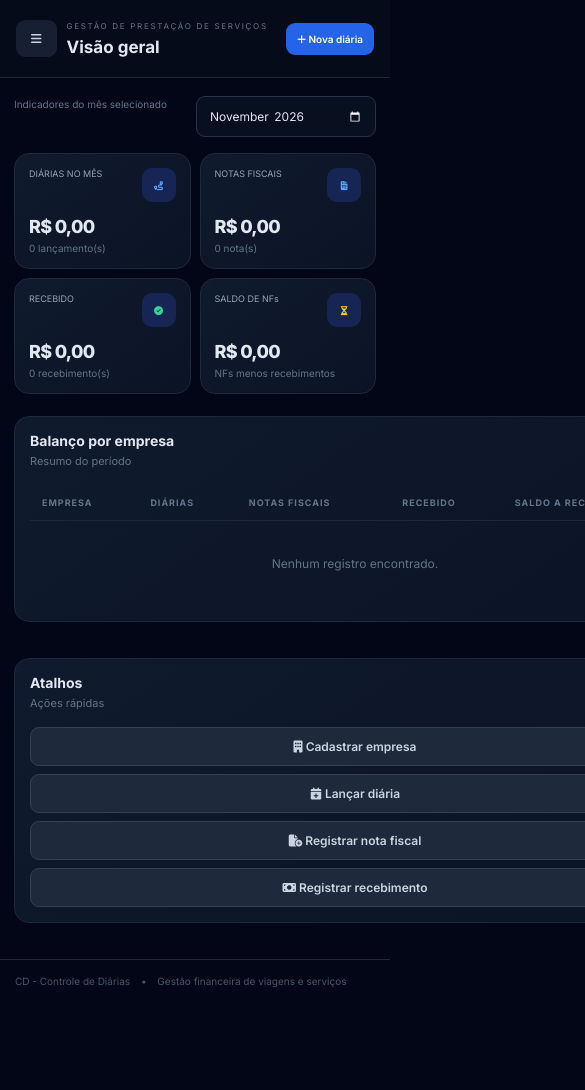
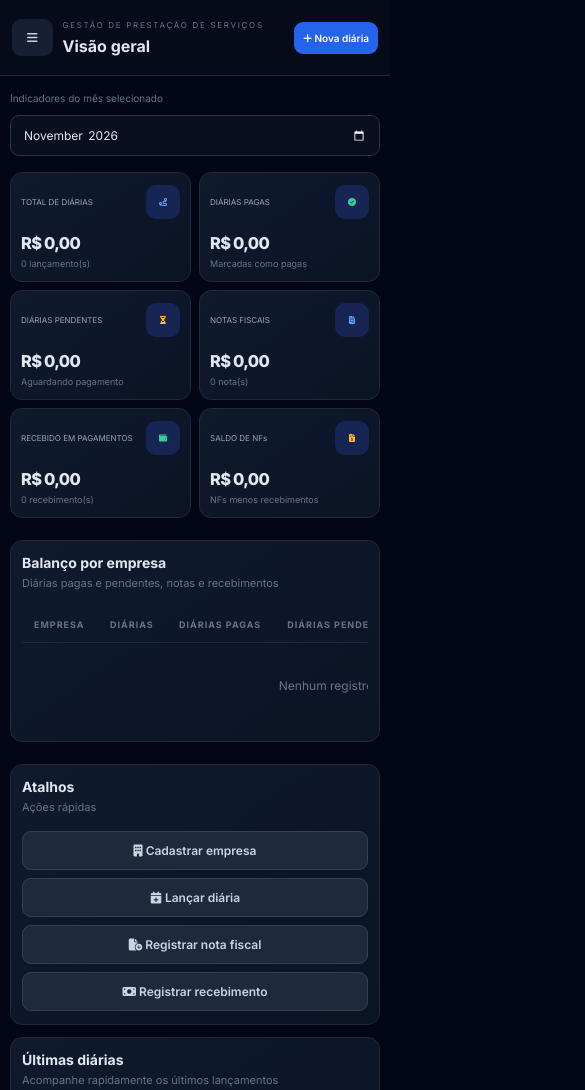
Before and after one commit to maickontrabalho-blip/-controle-diarias, a plain HTML site: page index.html in a window 390 px wide. Shown: the top 1090 px of the page, 585 px wide, since content can reach past the window. Before the commit the page ends 1002 px from the top, so only its background shows below. Drawn offline with nearby package versions, Linux system fonts and the light colour scheme; a script that the page names is missing.

Commit message:
Add files via upload

```diff
--- a/app.js
+++ b/app.js
@@ -30,6 +30,7 @@
   function table(headers,rows,empty='Nenhum registro encontrado.'){return `<div class="table-wrap"><table><thead><tr>${headers.map(h=>`<th>${h}</th>`).join('')}</tr></thead><tbody>${rows||`<tr><td colspan="${headers.length}" class="empty">${empty}</td></tr>`}</tbody></table></div>`;}
   function render(){
     $('#page-title').textContent=titles[state.page]||'Visão geral';
+    document.querySelectorAll('.nav-link').forEach(x=>x.classList.toggle('active',x.dataset.page===state.page));
     const root=$('#page-content');
     const pages={dashboard:dashboard,empresas:companies,diarias:diaries,notas:invoices,recebiveis:payments,relatorios:reports,configuracoes:settings};
     root.innerHTML=(pages[state.page]||dashboard)();
@@ -37,11 +38,14 @@
   }
   function dashboard(){
     const d=monthFilter(state.diarias), n=monthFilter(state.notas), r=monthFilter(state.recebiveis);
-    const totalD=sum(d,'valor_total'), totalN=sum(n), totalR=sum(r);
-    const rows=state.empresas.map(e=>{const ds=d.filter(x=>x.empresa_id===e.id),ns=n.filter(x=>x.empresa_id===e.id),rs=r.filter(x=>x.empresa_id===e.id);return `<tr><td><b>${esc(e.nome_fantasia||e.razao_social)}</b></td><td>${money(sum(ds,'valor_total'))}</td><td>${money(sum(ns))}</td><td class="green">${money(sum(rs))}</td><td class="amber">${money(Math.max(0,sum(ns)-sum(rs)))}</td></tr>`}).join('');
-    return `<div class="toolbar" style="justify-content:space-between;margin-bottom:16px"><span class="hint">Indicadores do mês selecionado</span><input class="field" style="max-width:180px" type="month" id="month-filter" value="${state.month}"></div>
-    <div class="grid-stats">${stat('DIÁRIAS NO MÊS',money(totalD),'fa-solid fa-route','blue',`${d.length} lançamento(s)`)}${stat('NOTAS FISCAIS',money(totalN),'fa-solid fa-file-invoice','blue',`${n.length} nota(s)`)}${stat('RECEBIDO',money(totalR),'fa-solid fa-circle-check','green',`${r.length} recebimento(s)`)}${stat('SALDO DE NFs',money(Math.max(0,totalN-totalR)),'fa-solid fa-hourglass-half','amber','NFs menos recebimentos')}</div>
-    <div class="two-col">${panel('Balanço por empresa','Resumo do período',table(['Empresa','Diárias','Notas fiscais','Recebido','Saldo a receber'],rows))}${panel('Atalhos','Ações rápidas',`<div class="grid gap-2"><button class="secondary-btn" data-open="empresa"><i class="fa-solid fa-building"></i> Cadastrar empresa</button><button class="secondary-btn" data-open="diaria"><i class="fa-solid fa-calendar-plus"></i> Lançar diária</button><button class="secondary-btn" data-open="nota"><i class="fa-solid fa-file-circle-plus"></i> Registrar nota fiscal</button><button class="secondary-btn" data-open="recebivel"><i class="fa-solid fa-money-bill"></i> Registrar recebimento</button></div>`)}</div>`;
+    const totalD=sum(d,'valor_total'), paidD=sum(d.filter(x=>(x.status_pagamento||'Pendente')==='Pago'),'valor_total');
+    const pendingD=Math.max(0,totalD-paidD), totalN=sum(n), totalR=sum(r);
+    const rows=state.empresas.map(e=>{const ds=d.filter(x=>x.empresa_id===e.id),ns=n.filter(x=>x.empresa_id===e.id),rs=r.filter(x=>x.empresa_id===e.id);const td=sum(ds,'valor_total'),pd=sum(ds.filter(x=>(x.status_pagamento||'Pendente')==='Pago'),'valor_total');return `<tr><td><b>${esc(e.nome_fantasia||e.razao_social)}</b></td><td>${money(td)}</td><td class="green">${money(pd)}</td><td class="amber">${money(Math.max(0,td-pd))}</td><td>${money(sum(ns))}</td><td>${money(sum(rs))}</td><td class="amber">${money(Math.max(0,sum(ns)-sum(rs)))}</td></tr>`}).join('');
+    const recent=[...d].sort((a,b)=>String(b.data||'').localeCompare(String(a.data||''))).slice(0,5).map(x=>`<tr><td>${dateBR(x.data)}</td><td>${esc(companyName(x.empresa_id))}</td><td>${money(x.valor_total)}</td><td><span class="pill ${(x.status_pagamento||'Pendente')==='Pago'?'green':'amber'}">${esc(x.status_pagamento||'Pendente')}</span></td></tr>`).join('');
+    return `<div class="toolbar dashboard-filter"><span class="hint">Indicadores do mês selecionado</span><input class="field month-input" type="month" id="month-filter" value="${state.month}"></div>
+    <div class="grid-stats">${stat('TOTAL DE DIÁRIAS',money(totalD),'fa-solid fa-route','blue',`${d.length} lançamento(s)`)}${stat('DIÁRIAS PAGAS',money(paidD),'fa-solid fa-circle-check','green','Marcadas como pagas')}${stat('DIÁRIAS PENDENTES',money(pendingD),'fa-solid fa-hourglass-half','amber','Aguardando pagamento')}${stat('NOTAS FISCAIS',money(totalN),'fa-solid fa-file-invoice','blue',`${n.length} nota(s)`)}${stat('RECEBIDO EM PAGAMENTOS',money(totalR),'fa-solid fa-wallet','green',`${r.length} recebimento(s)`)}${stat('SALDO DE NFs',money(Math.max(0,totalN-totalR)),'fa-solid fa-file-invoice-dollar','amber','NFs menos recebimentos')}</div>
+    <div class="two-col">${panel('Balanço por empresa','Diárias pagas e pendentes, notas e recebimentos',table(['Empresa','Diárias','Diárias pagas','Diárias pendentes','Notas fiscais','Recebido','Saldo de NFs'],rows))}${panel('Atalhos','Ações rápidas',`<div class="grid gap-2"><button class="secondary-btn" data-open="empresa"><i class="fa-solid fa-building"></i> Cadastrar empresa</button><button class="secondary-btn" data-open="diaria"><i class="fa-solid fa-calendar-plus"></i> Lançar diária</button><button class="secondary-btn" data-open="nota"><i class="fa-solid fa-file-circle-plus"></i> Registrar nota fiscal</button><button class="secondary-btn" data-open="recebivel"><i class="fa-solid fa-money-bill"></i> Registrar recebimento</button></div>`)}</div>
+    ${panel('Últimas diárias','Acompanhe rapidamente os últimos lançamentos',table(['Data','Empresa','Valor','Situação'],recent,'Nenhuma diária registrada neste mês.'))}`;
   }
   function companies(){
     const q=($('#search')?.value||'').toLowerCase();
@@ -49,8 +53,8 @@
     return panel('Empresas tomadoras','Cadastre e mantenha os dados das empresas contratantes',`<div class="toolbar" style="margin-bottom:14px"><input id="search" class="search" placeholder="Buscar empresa ou CNPJ"><button class="primary-btn" data-open="empresa"><i class="fa fa-plus"></i> Nova empresa</button></div>${table(['Empresa','CNPJ','Telefone','E-mail','Ações'],rows,'Cadastre sua primeira empresa.')}`);
   }
   function diaries(){
-    const rows=state.diarias.map(x=>`<tr><td>${dateBR(x.data)}</td><td>${esc(companyName(x.empresa_id))}</td><td>${esc(x.veiculo_tipo||'—')}</td><td>${esc(x.rota||'—')}</td><td>${money(x.valor_total)}</td><td><button class="mini-btn" data-delete="diarias" data-id="${x.id}"><i class="fa fa-trash"></i></button></td></tr>`).join('');
-    return panel('Diárias trabalhadas','Histórico de serviços e viagens',`<div class="toolbar" style="margin-bottom:14px"><input class="field" style="max-width:180px" type="month" id="month-filter" value="${state.month}"><button class="primary-btn" data-open="diaria"><i class="fa fa-plus"></i> Nova diária</button></div>${table(['Data','Empresa','Veículo','Rota / observação','Valor','Ações'],rows)}`);
+    const rows=monthFilter(state.diarias).map(x=>`<tr><td>${dateBR(x.data)}</td><td>${esc(companyName(x.empresa_id))}</td><td>${esc(x.veiculo_tipo||'—')}</td><td>${esc(x.rota||'—')}</td><td>${money(x.valor_total)}</td><td><span class="pill ${(x.status_pagamento||'Pendente')==='Pago'?'green':'amber'}">${esc(x.status_pagamento||'Pendente')}</span></td><td><button class="mini-btn" data-edit="diaria" data-id="${x.id}" title="Editar situação"><i class="fa fa-pen"></i></button> <button class="mini-btn" data-delete="diarias" data-id="${x.id}"><i class="fa fa-trash"></i></button></td></tr>`).join('');
+    return panel('Diárias trabalhadas','Histórico de serviços e viagens',`<div class="toolbar" style="margin-bottom:14px"><input class="field month-input" type="month" id="month-filter" value="${state.month}"><button class="primary-btn" data-open="diaria"><i class="fa fa-plus"></i> Nova diária</button></div>${table(['Data','Empresa','Veículo','Rota / observação','Valor','Situação','Ações'],rows)}`);
   }
   function invoices(){
     const rows=state.notas.map(x=>`<tr><td>${esc(x.numero||'—')}</td><td>${dateBR(x.data_emissao)}</td><td>${esc(companyName(x.empresa_id))}</td><td>${money(x.valor)}</td><td>${esc(x.status||'Emitida')}</td><td><button class="mini-btn" data-delete="notas_fiscais" data-id="${x.id}"><i class="fa fa-trash"></i></button></td></tr>`).join('');
@@ -89,7 +93,7 @@
     const [table,title]=map[kind], existing=id?state[kind==='empresa'?'empresas':kind==='diaria'?'diarias':kind==='nota'?'notas':'recebiveis'].find(x=>x.id===id):{};
     let body='';
     if(kind==='empresa')body=field('CNPJ','cnpj','text',existing?.cnpj,false,'maxlength="18" inputmode="numeric" autocomplete="off" placeholder="Digite os 14 números do CNPJ"')+`<div class="form-field full"><button type="button" class="secondary-btn" id="lookup-cnpj"><i class="fa-solid fa-magnifying-glass"></i> Consultar CNPJ</button><p class="hint">Digite o CNPJ e toque em consultar para preencher os dados automaticamente.</p></div>`+field('Razão social','razao_social','text',existing?.razao_social)+field('Nome fantasia','nome_fantasia','text',existing?.nome_fantasia)+field('Telefone','telefone','tel',existing?.telefone)+field('E-mail','email','email',existing?.email)+field('Observações','observacoes','text',existing?.observacoes,true);
-    if(kind==='diaria')body=selectCompany(existing?.empresa_id)+field('Data do serviço','data','date',existing?.data||today)+`<div class="form-field"><label>Tipo de veículo</label><select name="veiculo_tipo" class="field"><option>Carro</option><option>Van</option><option>Ônibus</option><option>Caminhão</option><option>Outro</option></select></div>`+field('Valor da diária (R$)','valor_diaria','number',existing?.valor_diaria||'','', 'step="0.01" min="0" required')+field('Quantidade de diárias','quantidade','number',existing?.quantidade||1,false,'min="0.5" step="0.5" required')+field('Rota / observações','rota','text',existing?.rota,true);
+    if(kind==='diaria'){const rates=[...new Set(state.diarias.map(x=>Number(x.valor_diaria)).filter(v=>Number.isFinite(v)&&v>0))].sort((a,b)=>b-a);body=selectCompany(existing?.empresa_id)+field('Data do serviço','data','date',existing?.data||today)+`<div class="form-field"><label>Tipo de veículo</label><select name="veiculo_tipo" class="field">${['Carro','Van','Ônibus','Caminhão','Outro'].map(v=>`<option ${existing?.veiculo_tipo===v?'selected':''}>${v}</option>`).join('')}</select></div>`+`<div class="form-field"><label>Valor da diária (R$)</label><input class="field" name="valor_diaria" type="number" list="saved-daily-rates" value="${esc(existing?.valor_diaria??'')}" step="0.01" min="0" inputmode="decimal" required placeholder="Digite ou selecione um valor"><datalist id="saved-daily-rates">${rates.map(v=>`<option value="${v.toFixed(2)}">`).join('')}</datalist><p class="hint">Valores já utilizados ficam disponíveis para selecionar nos próximos lançamentos.</p></div>`+field('Quantidade de diárias','quantidade','number',existing?.quantidade||1,false,'min="0.5" step="0.5" required')+`<div class="form-field"><label>Situação do pagamento</label><select name="status_pagamento" class="field"><option ${(!existing?.status_pagamento||existing.status_pagamento==='Pendente')?'selected':''}>Pendente</option><option ${existing?.status_pagamento==='Pago'?'selected':''}>Pago</option></select></div>`+field('Rota / observações','rota','text',existing?.rota,true); }
     if(kind==='nota')body=selectCompany(existing?.empresa_id)+field('Número da NF','numero','text',existing?.numero)+field('Data de emissão','data_emissao','date',existing?.data_emissao||today)+field('Valor da nota (R$)','valor','number',existing?.valor||'','', 'step="0.01" min="0" required')+field('Status','status','text',existing?.status||'Emitida')+field('Link do comprovante','comprovante_url','url',existing?.comprovante_url,true);
     if(kind==='recebivel')body=selectCompany(existing?.empresa_id)+field('Data do recebimento','data','date',existing?.data||today)+field('Valor recebido (R$)','valor','number',existing?.valor||'','', 'step="0.01" min="0" required')+`<div class="form-field"><label>Forma de pagamento</label><select name="forma_pagamento" class="field"><option>Pix</option><option>Transferência</option><option>Depósito</option><option>Dinheiro</option><option>Outro</option></select></div>`+field('Link do comprovante','comprovante_url','url',existing?.comprovante_url)+field('Observações','observacoes','text',existing?.observacoes,true);
     $('#modal-root').innerHTML=`<div class="modal-backdrop"><div class="modal"><h2>${title}</h2><p class="modal-sub">Preencha os dados abaixo. Campos com * são obrigatórios.</p><form id="record-form"><div class="form-grid">${body}</div><div class="modal-actions"><button type="button" class="secondary-btn" id="cancel-modal">Cancelar</button><button class="primary-btn" type="submit">Salvar registro</button></div></form></div></div>`;
@@ -97,9 +101,9 @@
     $('#lookup-cnpj')?.addEventListener('click',()=>lookupCNPJ($('#record-form [name="cnpj"]')?.value||''));
     requestAnimationFrame(()=>$('#record-form input:not([type=date]), #record-form select')?.focus());
     $('#record-form').onsubmit=async e=>{e.preventDefault();const data=Object.fromEntries(new FormData(e.target).entries());Object.keys(data).forEach(k=>{if(data[k]==='')data[k]=null});
-      if(kind==='diaria')data.valor_total=Number(data.valor_diaria)*Number(data.quantidade);
+      if(kind==='diaria'){data.valor_total=Number(data.valor_diaria)*Number(data.quantidade);data.status_pagamento=data.status_pagamento||'Pendente';}
       for(const k of ['valor','valor_diaria','quantidade','valor_total'])if(data[k]!=null)data[k]=Number(data[k]);
-      try{await saveRecord(table,data,id);$('#modal-root').innerHTML='';toast('Registro salvo neste aparelho!');await loadAll();}catch(err){toast('Erro ao salvar: '+err.message);}
+      try{await saveRecord(table,data,id);$('#modal-root').innerHTML='';if(kind==='diaria')state.page='dashboard';toast(kind==='diaria'?'Diária registrada! Valores e situação atualizados na visão geral.':'Registro salvo neste aparelho!');await loadAll();}catch(err){toast('Erro ao salvar: '+err.message);}
     };
   }
   async function removeRow(table,id){if(!confirm('Tem certeza que deseja excluir este registro?'))return;try{await deleteRecord(table,id);toast('Registro excluído.');await loadAll();}catch(e){toast('Erro ao excluir: '+e.message);}}
--- a/styles.css
+++ b/styles.css
@@ -23,3 +23,49 @@ input:focus, textarea:focus, select:focus { outline: 2px solid #2563eb55; outlin
 }
 
 .grid{display:grid}.gap-2{gap:.5rem}.min-h-screen{min-height:100vh}
+
+
+/* Ajustes adicionais de painel e experiência mobile */
+.dashboard-filter{justify-content:space-between;align-items:center;margin-bottom:16px}
+.month-input{max-width:190px}
+.stat-card{min-width:0;overflow-wrap:anywhere}
+.panel,.main-area,.content{min-width:0}
+.table-wrap{max-width:100%;overscroll-behavior-x:contain;-webkit-overflow-scrolling:touch}
+.table-wrap table{white-space:nowrap}
+#page-content .toolbar .field{max-width:100%}
+@media(max-width:700px){
+  .app-shell{display:block;min-height:100dvh}
+  .main-area{width:100%;min-width:0}
+  .topbar{min-height:76px;height:auto;padding:12px;align-items:center}
+  .topbar>div:nth-child(2){min-width:0}
+  .topbar h1{font-size:16px;line-height:1.25}
+  .top-actions{gap:6px;flex-shrink:0}
+  .top-actions .primary-btn{white-space:nowrap;padding:10px 9px;font-size:10px}
+  .content{padding:14px 10px;min-height:calc(100dvh - 130px)}
+  .grid-stats{grid-template-columns:repeat(2,minmax(0,1fr));gap:8px}
+  .stat-card{padding:12px 10px;border-radius:12px}
+  .stat-value{font-size:clamp(15px,4.2vw,19px);overflow-wrap:anywhere}
+  .stat-top{gap:5px;align-items:center;font-size:8px}
+  .stat-foot{font-size:9px}
+  .two-col{grid-template-columns:minmax(0,1fr);gap:10px}
+  .panel{padding:13px 11px;margin-bottom:12px;border-radius:12px}
+  .panel-head{align-items:flex-start;flex-wrap:wrap}
+  .toolbar{align-items:stretch}
+  .toolbar>*{max-width:100%}
+  .dashboard-filter{display:flex;flex-direction:column;align-items:stretch}
+  .month-input{width:100%;max-width:none}
+  .form-grid{grid-template-columns:minmax(0,1fr);gap:12px}
+  .form-field.full{grid-column:1}
+  .modal-backdrop{padding:8px;align-items:flex-start}
+  .modal{width:100%;max-height:calc(100dvh - 16px);padding:15px 12px;border-radius:14px}
+  .modal-actions{display:grid;grid-template-columns:1fr 1fr;gap:8px}
+  .modal-actions button{min-height:46px}
+  .nav-link{font-size:14px;min-height:46px}
+  .table-wrap table{min-width:680px}
+  footer{padding:14px 10px;line-height:1.6}
+}
+@media(min-width:701px) and (max-width:1050px){
+  .content{padding:22px 18px}
+  .grid-stats{grid-template-columns:repeat(2,minmax(0,1fr))}
+  .two-col{grid-template-columns:minmax(0,1fr)}
+}
--- a/sw.js
+++ b/sw.js
@@ -1,4 +1,4 @@
-const CACHE='cd-controle-diarias-v3';
+const CACHE='cd-controle-diarias-v4';
 const CORE=['./','./index.html','./styles.css','./config.js','./drive.js','./app.js','./manifest.webmanifest','./icon-192.png','./icon-512.png'];
 self.addEventListener('install',event=>event.waitUntil(caches.open(CACHE).then(cache=>cache.addAll(CORE))));
 self.addEventListener('activate',event=>event.waitUntil(caches.keys().then(keys=>Promise.all(keys.filter(key=>key!==CACHE).map(key=>caches.delete(key))))));
```
Also changed, not shown: 1 other file.
